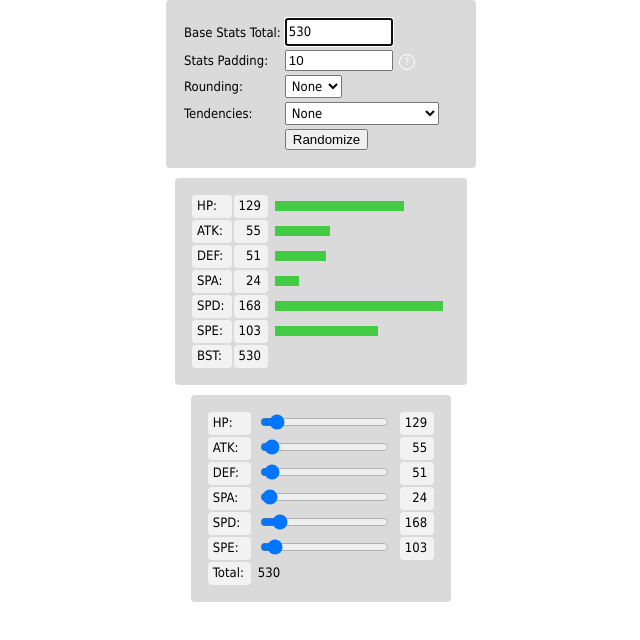
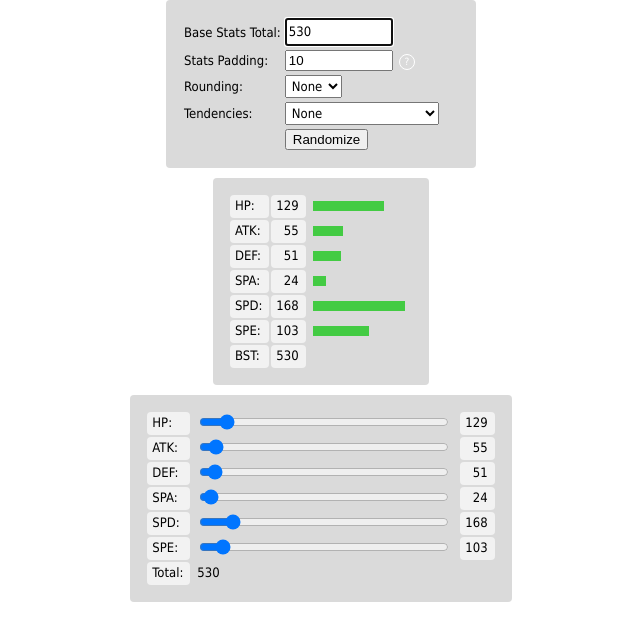
Before and after one commit to Anoname112/Stats-Randomizer, a plain HTML site: page index.html in a window 1280 px wide. Shown: the whole page, without its empty margins (319-959 px from the left). Drawn offline with Linux system fonts and the light colour scheme.

Commit message:
Update styling

```diff
--- a/main.js
+++ b/main.js
@@ -124,12 +124,12 @@ function inputChanged (sender) {
 			}
 		}
 
-		updateOutput();
+		updateResult();
 	}
 	else document.getElementById('output').innerHTML = '';
 }
 
-function updateOutput () {
+function updateResult () {
 	var barStr = `<table class="data">`;
 	var rangeStr = `<table class="data">`;
 
@@ -137,11 +137,11 @@ function updateOutput () {
 		barStr += `<tr>
 				<td class="text">` + texts[i] + `:</td>
 				<td class="number">` + stats[i] + `</td>
-				<td><div class="bar" style="width: ` + stats[i] + `px;"></div></td>
+				<td><div class="bar" style="width: ` + (stats[i] * 0.55) + `px;"></div></td>
 			</tr>`;
 		rangeStr += `<tr>
 				<td class="text">` + texts[i] + `: </td>
-				<td><input type="range" id="stat` + i + `" class="bar" oninput="statChanged();" onchange="statChanged();" min="0" max="` + maxBst + `" value="` + stats[i] + `"></td>
+				<td><input type="range" id="stat` + i + `" class="bar range" oninput="statChanged();" onchange="statChanged();" min="0" max="` + maxBst + `" value="` + stats[i] + `"></td>
 				<td class="number"><span id="label` + i + `"></span></td>
 			</tr>`;
 	}
--- a/style.scss
+++ b/style.scss
@@ -19,6 +19,10 @@ table {
 
 input[type=button]:hover {
 	cursor: pointer;
+}
+
+input[type=range] {
+	width: 250px;
 }
 
 #wrapper {
```
Also changed, not shown: style.css.
